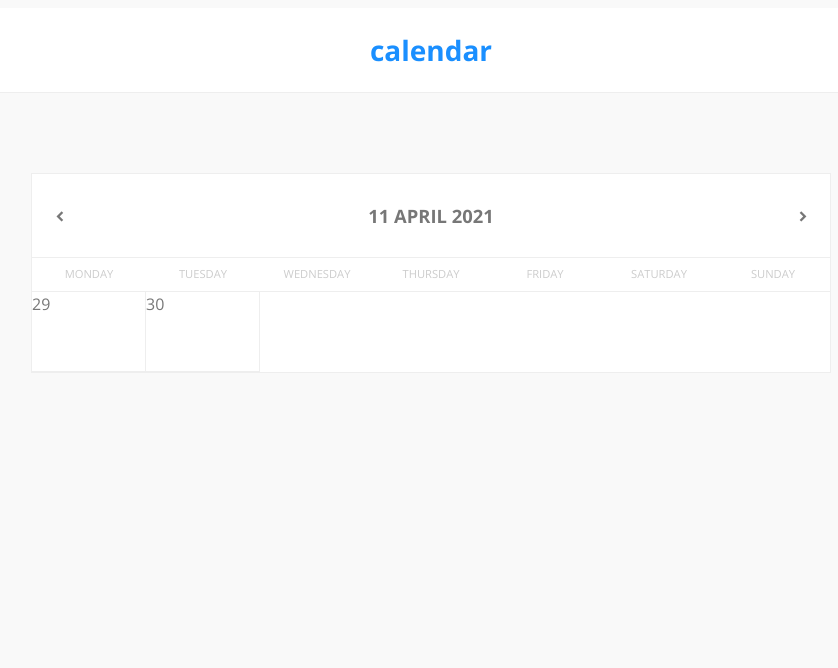
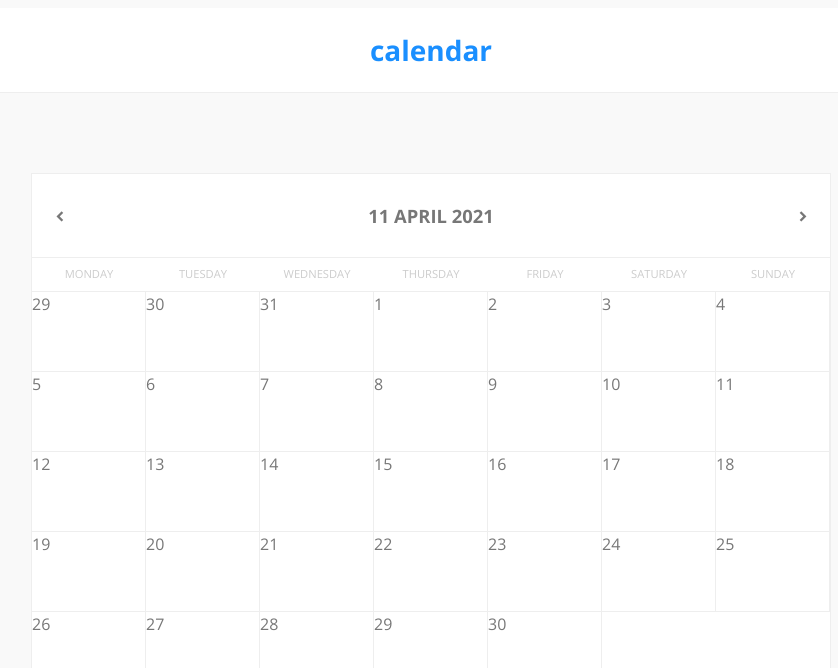
Before and after one commit to Parmon101/react-calendar, a React (Create React App) app: page / in a window 1280 px wide. Shown: the top 668 px of the page, without its empty margins (209-1047 px from the left). Built offline with nearby package versions, Linux system fonts and the light colour scheme.

Commit message:
Add files via upload

```diff
--- a/src/components/Calendar.css
+++ b/src/components/Calendar.css
@@ -132,16 +132,9 @@ main {
   border-bottom: 1px solid var(--border-color);
 }
 
-/* .calendar .header .icon {
+.calendar .header .icon {
   cursor: pointer;
-  transition: .15s ease-out;
-} */
-
-/* .calendar .header .icon:hover {
-  transform: scale(1.75);
-  transition: .25s ease-out;
-  color: var(--main-color);
-} */
+}
 
 .calendar .header .icon:first-of-type {
   margin-left: 1em;
--- a/src/components/Calendar.jsx
+++ b/src/components/Calendar.jsx
@@ -1,94 +1,16 @@
 import React from 'react'
 import "./Calendar.css";
-import dayjs from 'dayjs'
+import Days from './func/days'
+import Header from './func/Header'
+import Cells from './func/Cells'
 
 
 
 function Calendar() {
-  const state = {
-    currentMonth: dayjs(), // № month (0-11)
-    selectedDate: new Date().getDay(), // № day (0-6)
-  }
-
-  let Header = () => {
-    return (
-      <div className="header row flex-middle">
-        <div className="col col-start">
-          <div className="icon">
-            chevron_left
-          </div>
-        </div>
-        <div className="col col-center">
-          <span>{dayjs().format("DD MMMM YYYY")}</span>
-        </div>
-        <div className="col col-end">
-          <div className="icon">chevron_right</div>
-        </div>
-      </div>
-    );
-  }
-
-  let Days = () => {
-    const dateFormat = "dddd";
-    const days = [];
-
-    let startDate = state.currentMonth.startOf('week')
-
-    for (let i = 1; i < 8; i++) {
-      days.push(
-        <div className="col col-center" key={i}>
-          {startDate.add(i, 'day').format(dateFormat)}
-        </div>
-      );
-    }
-    return <div className="days row">{days}</div>
-  }
-
-
-  let Cells = () => {
-    let startDayWeekMonth = dayjs().startOf('month').day()
-    let endDayCurrentMonth = dayjs().endOf('month').format('D')
-    let startDayCalendar = dayjs().startOf('month').subtract(startDayWeekMonth-1, 'day').format('D')
-
-    let currenDate = dayjs().format('D')
-    let rows = [];
-    let days = [];
-
-    while (startDayCalendar <= endDayCurrentMonth) {
-      for (let i = startDayCalendar; i <= endDayCurrentMonth;  i++) {
-        startDayCalendar = dayjs()
-        days.push(
-          <div key={days}>
-            <span>{i}</span>
-          </div>
-        );
-        if (i == currenDate) {
-          rows.push(
-            <div className="row col cell select" key={i}>
-              {i}
-            </div>
-          );
-        } else {
-          rows.push(
-            <div className="row col cell" key={i}>
-              {i}
-            </div>
-          );
-        }
-      }
-      days =[]
-    }
-
-    return <div className="body ">{rows}</div>;
-
-  }
 
 
   // onDateClick = day => {}
-  // nextMonth = () => {}
-
-
-
+  // nextMonth()
 
   return (
     <div className='calendar'>
--- /dev/null
+++ b/src/components/const/state.js
@@ -0,0 +1,11 @@
+import dayjs from 'dayjs'
+import React, {useState} from 'react'
+
+let state = {
+  currentMonth: dayjs(), // № month (0-11)
+  selectedDate: new Date().getDay(), // № day (0-6)
+}
+
+console.log('original state = ' +state.currentMonth.format('DD MM YYYY'));
+
+export default state
--- /dev/null
+++ b/src/components/func/Cells.jsx
@@ -0,0 +1,36 @@
+import state from './../const/state'
+
+
+let Cells = () => {
+  const monthStart = state.currentMonth.startOf('month').day() - 1;
+
+  /* Создаю массив, который будет наполнен отступами для недостающих дней предыдущего месяца.
+    Если monthStart будет 0, то массив будет пустой, поэтому можно дальше не делать никаких проверок
+    "monthStart - index" позволяет не реверсить массив, т.к это массив наполненый ОТСТУПАМИ, которые должны идти от большего к меньшему
+  */
+  const rangeOfDaysNeeded = Array.from({ length: monthStart }, (_, index) => monthStart - index);
+
+  const prevMonthDays = rangeOfDaysNeeded.map(dayShift => state.currentMonth.startOf('month').subtract(dayShift, 'day').format('D'));
+
+  const endOfMonth = state.currentMonth.endOf('month').date();
+  const thisMonthDays = Array.from({ length: endOfMonth }, (_, index) => index + 1);
+
+  return (
+    <div className="body">
+      {prevMonthDays.map(day => (
+        <div className="row col cell" key={`prev_${day}`}>
+          <span>{day}</span>
+        </div>
+      ))}
+
+      {thisMonthDays.map(day => (
+        <div className="row col cell" key={`this_${day}`}>
+          <span>{day}</span>
+        </div>
+      ))}
+
+    </div>
+  );
+}
+
+  export default Cells
--- /dev/null
+++ b/src/components/func/Header.jsx
@@ -0,0 +1,25 @@
+import state from './../const/state'
+import nextMonth  from './../func/buttonNextMonth'
+import prevMonth  from './../func/buttonBackMonth'
+
+let Header = () => {
+
+
+  return (
+    <div className="header row flex-middle">
+      <div className="col col-start">
+        <div className="icon" onClick={prevMonth}>
+          chevron_left
+        </div>
+      </div>
+      <div className="col col-center">
+        <span>{state.currentMonth.format("DD MMMM YYYY")}</span>
+      </div>
+      <div className="col col-end">
+        <div className="icon" onClick={nextMonth}>chevron_right</div>
+      </div>
+    </div>
+  );
+}
+
+export default Header
--- /dev/null
+++ b/src/components/func/buttonBackMonth.js
@@ -0,0 +1,9 @@
+import state from './../const/state'
+
+function buttonNextMonth(e) {
+  // e.preventDefault();
+  state.currentMonth = state.currentMonth.subtract(1, 'month')
+  console.log(state.currentMonth);
+}
+
+export default buttonNextMonth
--- /dev/null
+++ b/src/components/func/buttonNextMonth.js
@@ -0,0 +1,9 @@
+import state from './../const/state'
+
+function buttonNextMonth(e) {
+  e.preventDefault();
+  state.currentMonth = state.currentMonth.add(1, 'month')
+  console.log(state.currentMonth);
+}
+
+export default buttonNextMonth
--- /dev/null
+++ b/src/components/func/days.jsx
@@ -0,0 +1,21 @@
+import state from './../const/state'
+
+
+
+let Days = () => {
+  const dateFormat = "dddd";
+  const days = [];
+
+  let startDate = state.currentMonth.startOf('week')
+
+  for (let i = 1; i < 8; i++) {
+    days.push(
+      <div className="col col-center" key={i}>
+        {startDate.add(i, 'day').format(dateFormat)}
+      </div>
+    );
+  }
+  return <div className="days row">{days}</div>
+}
+
+export default Days
```
